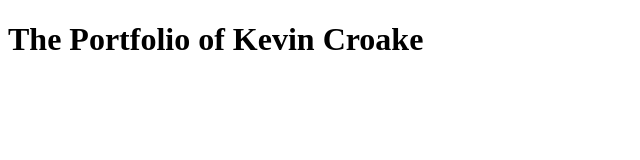
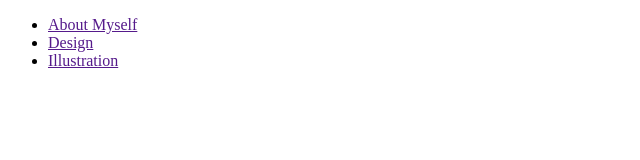
Before and after one commit to kcroake/kevincroake.com, a plain HTML site: page index.html in a window 1280 px wide. Shown: the whole page, without its empty margins (0-640 px from the left). Drawn offline with Linux system fonts and the light colour scheme.

Commit message:
Update index.html

```diff
--- a/index.html
+++ b/index.html
@@ -4,6 +4,18 @@
     <title>Artist & Designer | Kevin Croake</title>
   </head>
   <body>
-    <h1>The Portfolio of Kevin Croake</h1>
+    <nav>
+      <ul>
+        <li>
+          <a href="">About Myself</a>
+        </li>
+        <li>
+          <a href="">Design</a>
+        </li>
+        <li>
+          <a href="">Illustration</a>
+        </li>
+      </ul>
+    </nav>
   </body>
 </html>
```
